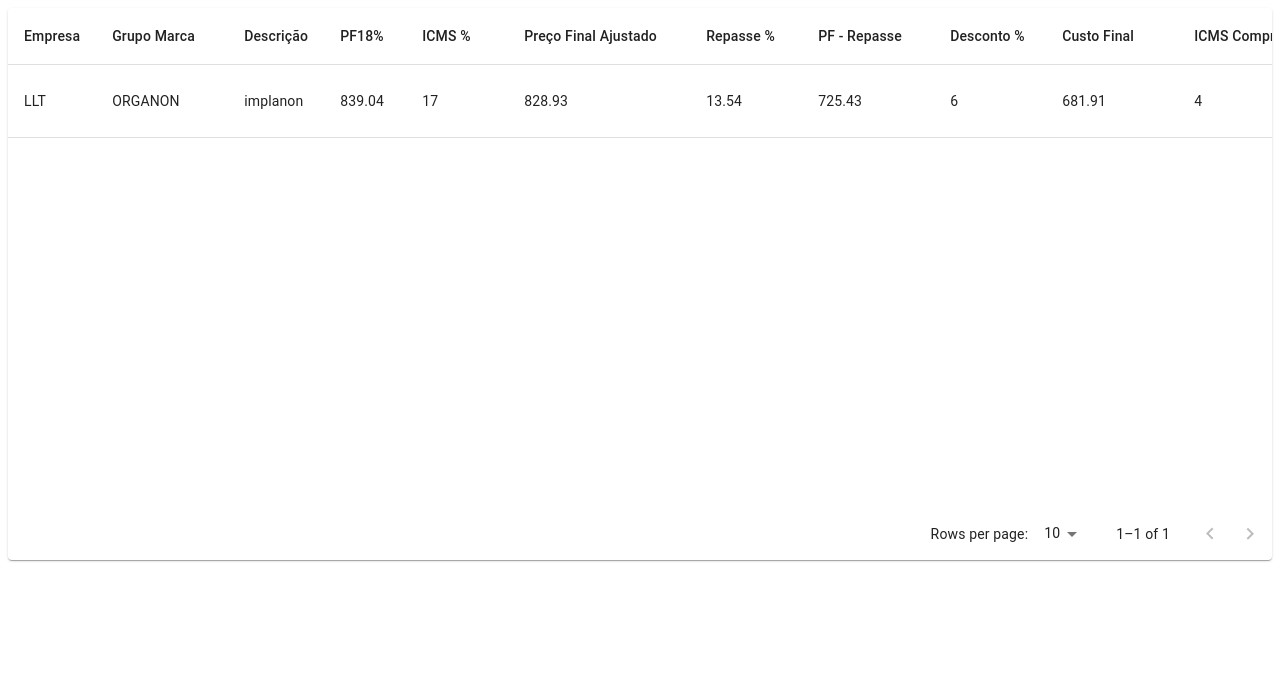
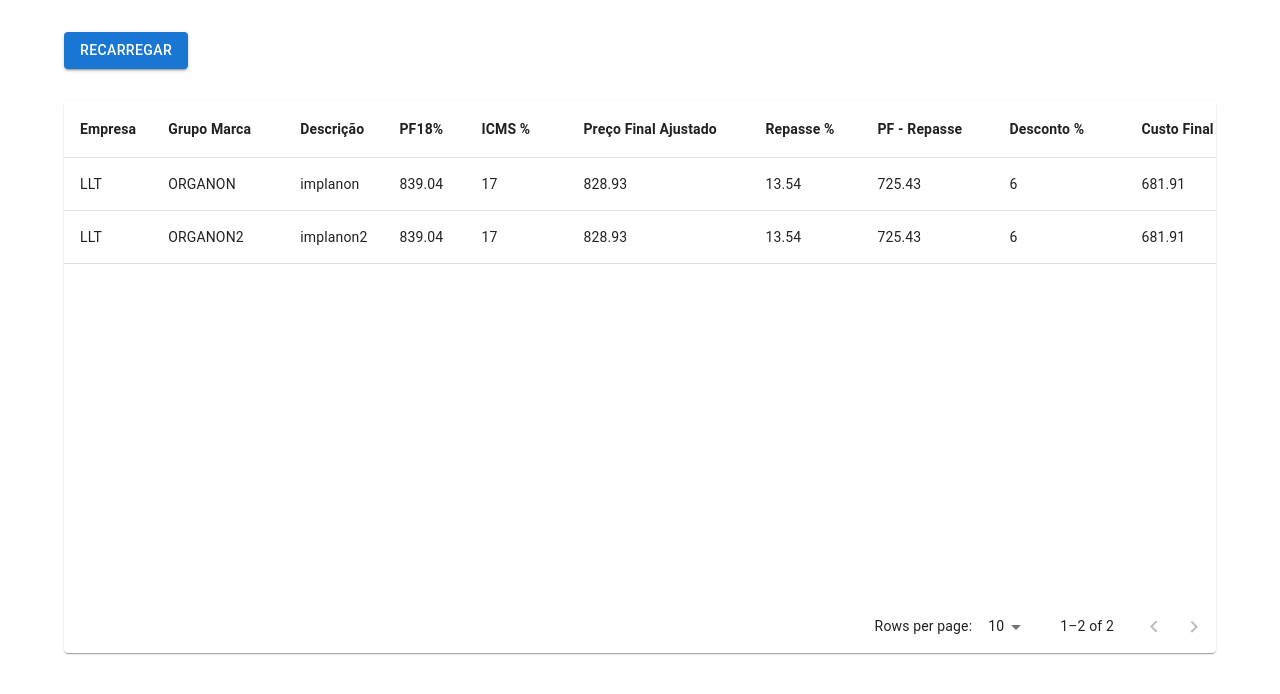
Before and after one commit to Rodrigo-Brezolin-Buquera/cases, a React (Create React App) app in the folder frontend-helpb/: page / in a window 1280 px wide. Shown: the top 694 px of the page. Built offline with nearby package versions, Linux system fonts and the light colour scheme.

Commit message:
finalizado - sem verificacao de valores

```diff
--- a/frontend-helpb/src/App.js
+++ b/frontend-helpb/src/App.js
@@ -1,11 +1,27 @@
 import Table from './componentes/CustomTable';
+import Container from '@mui/material/Container';
+import Button from '@mui/material/Button';
 
+const reload = () => {
+  window.location.reload();
+};
 
 function App() {
   return (
-    <div>
+    <Container
+    sx={{
+      marginTop: 4,
+    }}
+    >
+      <Button
+       variant="contained"
+       onClick={reload}
+       sx={{
+        marginBottom: 4,
+      }}
+       >Recarregar</Button>
        <Table/>
-    </div>
+    </Container>
   );
 }
 
--- a/frontend-helpb/src/componentes/CustomTable.js
+++ b/frontend-helpb/src/componentes/CustomTable.js
@@ -37,7 +37,7 @@
   {
     id: "descontoPercentual",
     label: "Desconto %",
-    minWidth: 80,
+    minWidth: 100,
     editable: true,
   },
   { id: "custoFinal", label: "Custo Final", minWidth: 100, editable: false },
@@ -53,8 +53,8 @@
     minWidth: 100,
     editable: false,
   },
-  { id: "tributacao", label: "Tributação", minWidth: 50, editable: false },
-  { id: "quantidadePF", label: "Quantidade PF", minWidth: 100, editable: true },
+  { id: "tributacao", label: "Tributação", minWidth: 100, editable: false },
+  { id: "quantidadePF", label: "Quantidade PF", minWidth: 120, editable: true },
   { id: "preco", label: "Preço", minWidth: 50, editable: false },
   { id: "desconto", label: "Desconto", minWidth: 50, editable: true },
   { id: "rb", label: "RB", minWidth: 50, editable: false },
@@ -69,7 +69,7 @@
 export default function CustomTable() {
   const [page, setPage] = useState(0);
   const [rowsPerPage, setRowsPerPage] = useState(10);
-  const [products, setProducts] = useState([product]);
+  const [products, setProducts] = useState(product);
   const [editing, setEditing] = useState({ rowIndex: null, columnId: null });
   const [editValue, setEditValue] = useState("");
 
@@ -109,7 +109,7 @@
                 <TableCell
                   key={column.id}
                   align={column.align}
-                  style={{ minWidth: column.minWidth }}
+                  style={{ minWidth: column.minWidth, fontWeight: "bold" }}
                 >
                   {column.label}
                 </TableCell>
--- a/frontend-helpb/src/componentes/product.js
+++ b/frontend-helpb/src/componentes/product.js
@@ -1,4 +1,5 @@
-const product = {
+const product = [
+  {
     empresa: "LLT",
     grupoMarca: "ORGANON",
     item: "implanon",
@@ -22,6 +23,32 @@
     lucroBruto: 117.3,
     beneficioFiscal: 0.0,
     cmv: 654.6
-  };
+  },
+  {
+    empresa: "LLT",
+    grupoMarca: "ORGANON2",
+    item: "implanon2",
+    precoFinal18: 839.04,
+    icmsPercentual: 17.0,
+    precoFinalAjustado: 828.93,
+    repassePercentual: 13.54,
+    precoComRepasse: 725.43,
+    descontoPercentual: 6.00,
+    custoFinal: 681.91,
+    icmsCompraPercentual: 4.0,
+    custoLiquido: 654.63,
+    tributacao: "importado 4%",
+    quantidadePF: 1,
+    preco: 804.06,
+    desconto: 3.0,
+    rb: 804,
+    impostos: 4.0,
+    rl: 772,
+    margemBrutaPercentual: 15.2,
+    lucroBruto: 117.3,
+    beneficioFiscal: 0.0,
+    cmv: 654.6
+  }
+]
 
   export default product
```
